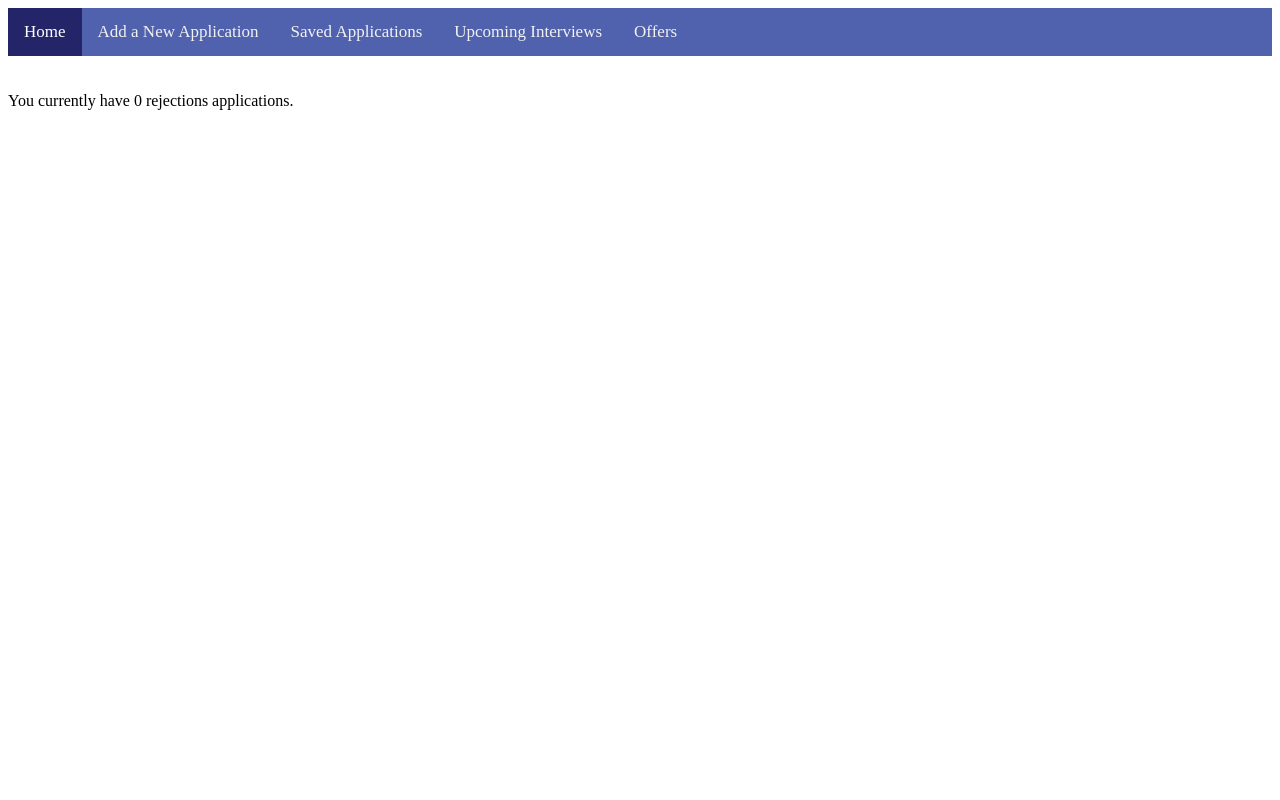
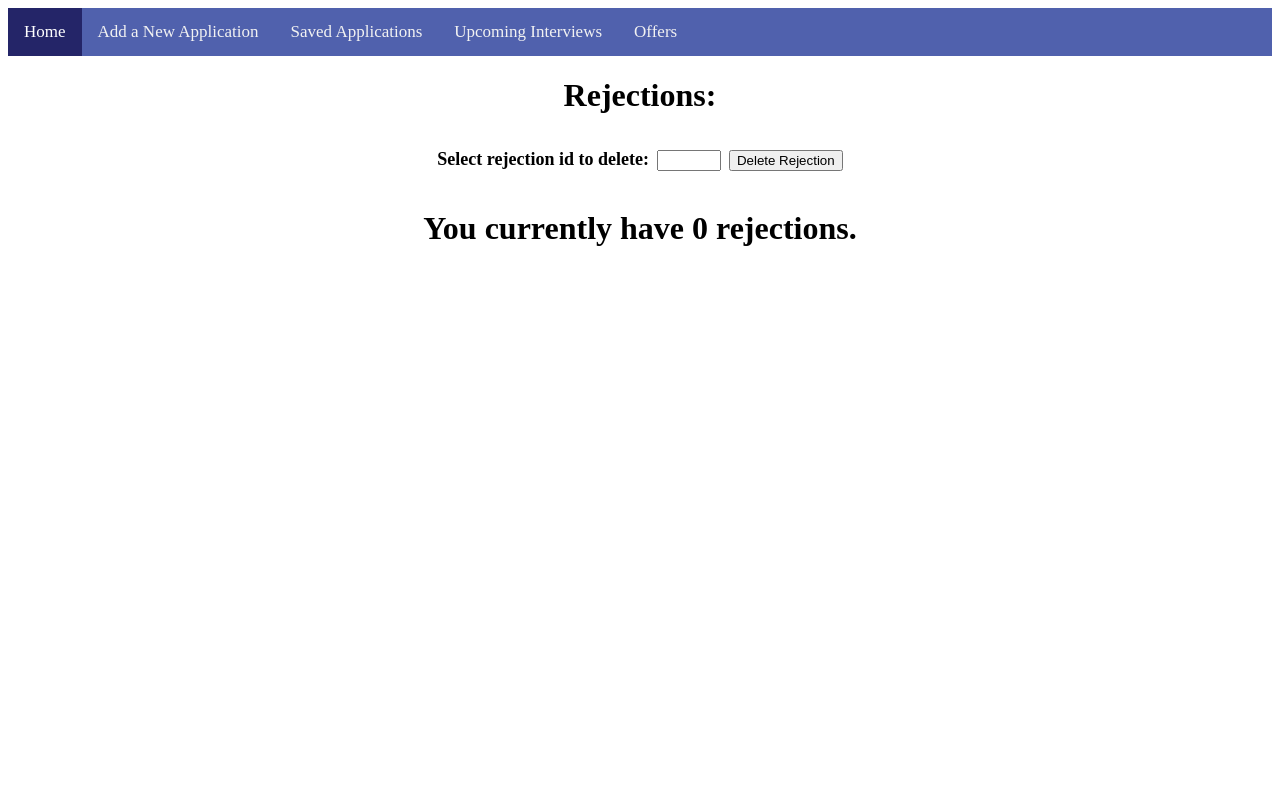
Before and after one commit to RaymondFeckoury/Group5_FinalProject, a PHP site: page /FinalProject/PHP/rejections.php in a window 1280 px wide. Run offline with PHP 8.4, Linux system fonts and the light colour scheme; a user stored in the database is signed in; tables that the repository leaves empty hold one stand-in row (values such as "Sample post").

Commit message:
Finished rejections page, fixed links to point to index2 instead of index, and fixed the SQL so that all the "move to" options work. XAMPP nightmare is over with thankfully

```diff
--- a/PHP/completed.php
+++ b/PHP/completed.php
@@ -66,7 +66,7 @@
 
     <!--This is the topnav-->
     <div class="topnav">
-        <a class="active" href="../HTML/index.html">Home</a>
+        <a class="active" href="../HTML/index2.html">Home</a>
         <a href="newApplication.php">Add a New Application</a>
         <a href="saved.php">Saved Applications</a>
         <a href="">Upcoming Interviews</a>
--- a/PHP/createAccount.php
+++ b/PHP/createAccount.php
@@ -33,7 +33,7 @@
                 mysqli_query($conn, $query);
                 // I DONT KNOW WHAT THE POINT OF THIS IS BUT WE END UP AT LOGGEDIN.HTML (hopefully)
                 if(isset($_SESSION['username'])) {
-                    header('Location: ../HTML/index.html');
+                    header('Location: ../HTML/index2.html');
                     exit();
                 } else if (isset($_POST['username'])) {
                     $username = $_POST['username'];
--- a/PHP/newApplication.php
+++ b/PHP/newApplication.php
@@ -59,7 +59,7 @@
                 <button type="submit">Submit</button>
                 <input type="reset"><br><br>
             </div>
-            <a href="../HTML/index.html">Return To Home Page</a><br>
+            <a href="../HTML/index2.html">Return To Home Page</a><br>
         </form>
     </div>
 </body>
--- a/PHP/newOffer.php
+++ b/PHP/newOffer.php
@@ -59,7 +59,7 @@
                 <button type="submit">Submit</button>
                 <input type="reset"><br><br>
             </div>
-            <a href="../HTML/index.html">Return To Home Page</a><br>
+            <a href="../HTML/index2.html">Return To Home Page</a><br>
         </form>
     </div>
 </body>
--- a/PHP/newSaved.php
+++ b/PHP/newSaved.php
@@ -61,7 +61,7 @@
                 <button type="submit">Submit</button>
                 <input type="reset"><br><br>
             </div>
-            <a href="../HTML/index.html">Return To Home Page</a><br>
+            <a href="../HTML/index2.html">Return To Home Page</a><br>
         </form>
     </div>
 </body>
--- a/PHP/offers.php
+++ b/PHP/offers.php
@@ -30,7 +30,7 @@
 
     <!--This is the topnav-->
     <div class="topnav">
-        <a class="active" href="../HTML/index.html">Home</a>
+        <a class="active" href="../HTML/index2.html">Home</a>
         <a href="newOffer.php">Add New Offer</a>
         <a href="completed.php">Completed Applications</a>
         <a href="saved.php">Saved Applications</a>
--- a/PHP/rejections.php
+++ b/PHP/rejections.php
@@ -1,6 +1,19 @@
 <?php
     require('session.php');
     require('connDB.php');
+
+    // If form data has been submitted
+    if($_SERVER["REQUEST_METHOD"] == "POST") {
+        $move = $_POST['move'];
+        $appid = $_POST['appSelect'];
+        // Deletes the rejection specified by the user
+        $query = "DELETE FROM rejections WHERE `rejections`.`id` = $appid";
+        mysqli_query($conn, $query);
+
+        // Returns to the offers page
+        header('Location: rejections.php');
+        exit();
+    }
 ?>
 <html>
     <head>
@@ -13,28 +26,34 @@
     </head>
     <body>
     <div class="topnav">
-        <a class="active" href="../HTML/index.html">Home</a>
+        <a class="active" href="../HTML/index2.html">Home</a>
         <a href="newApplication.php">Add a New Application</a>
         <a href="saved.php">Saved Applications</a>
         <a href="">Upcoming Interviews</a>
         <a href="">Offers</a>
     </div>
-    <br>
-    <br>
+
+    <!--Delete by ID option-->
+    <form method="post">
+        <h1>Rejections:<h1>
+        <label for="appSelect" style="font-size: 18px;">Select rejection id to delete:</label>
+        <input type="number" id="appSelect" name="appSelect" min="1" max="500">
+        <input type="submit" value="Delete Rejection"><br><br>
+    </form>
+
     <?php
         $un = $_SESSION["username"];
         $sql = "SELECT * FROM rejections WHERE username='" . $un . "'";
         $result = mysqli_query($conn, $sql);
         if (mysqli_num_rows($result) > 0) {
+            echo "<table><tr><th>id</th><th>Company</th><th>Location</th><th>Job Title</th><th>Date</th><th>Work Style</th><th>Comments</th></tr>";
             while ($row = mysqli_fetch_assoc($result))
             {
                 echo "<tr><td>" . $row["id"] . "</td><td>" . $row["company"]. "</td><td>" . $row["location"] . "</td><td>" . $row["jobTitle"] . "</td><td>" . $row["date"] . "</td><td>" . $row["workLocation"] . "</td><td>" . $row["comments"] . "</td></tr>";
             }
         } else {
-            echo "You currently have 0 rejections applications.";
+            echo "You currently have 0 rejections.";
         }
-
-
     ?>
 
     </body>
--- a/PHP/saved.php
+++ b/PHP/saved.php
@@ -14,7 +14,7 @@
 </head>
 <body>
     <div class="topnav">
-        <a class="active" href="../HTML/index.html">Home</a>
+        <a class="active" href="../HTML/index2.html">Home</a>
         <a href="newSaved.php">Save a New Application</a>
         <a href="completed.php">Completed Applications</a>
         <a href="">Upcoming Interviews</a>
```
Also changed, not shown: PHP/forgotPassword.php (+0 -28 lines).
